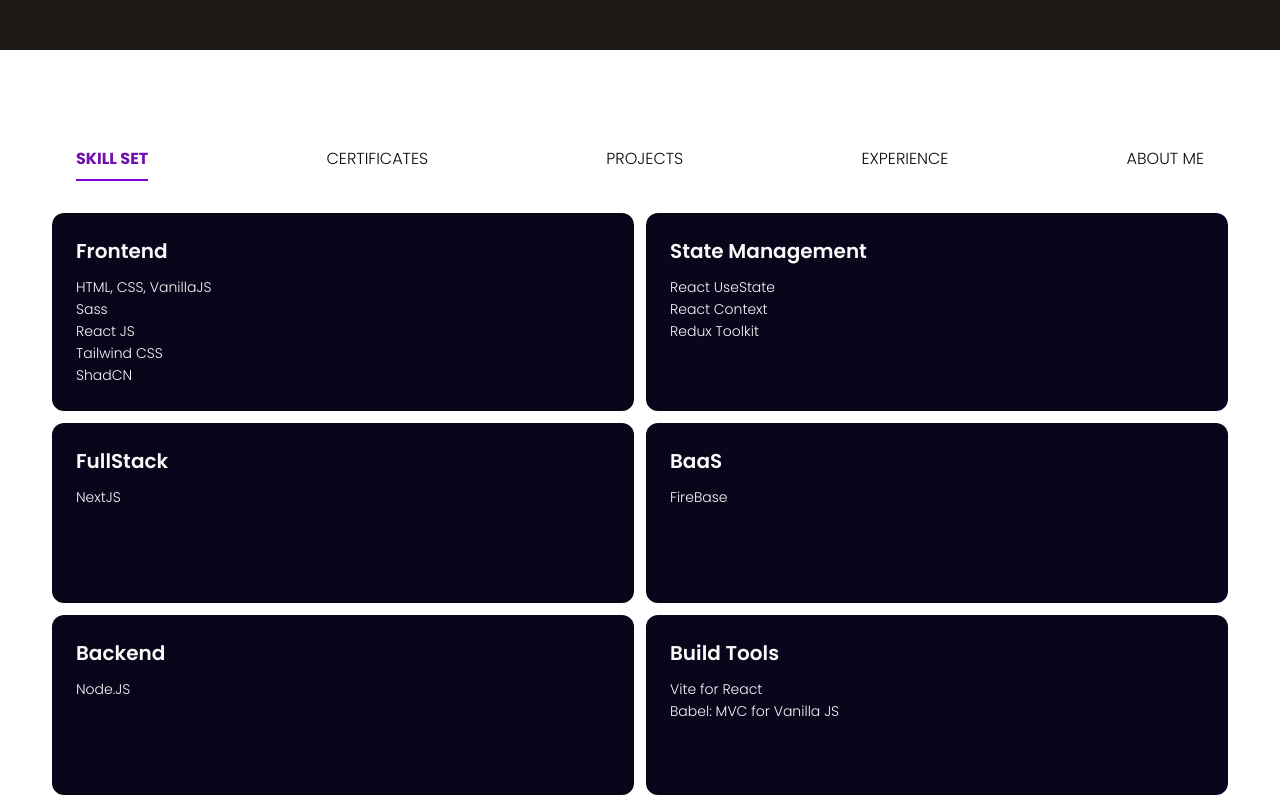
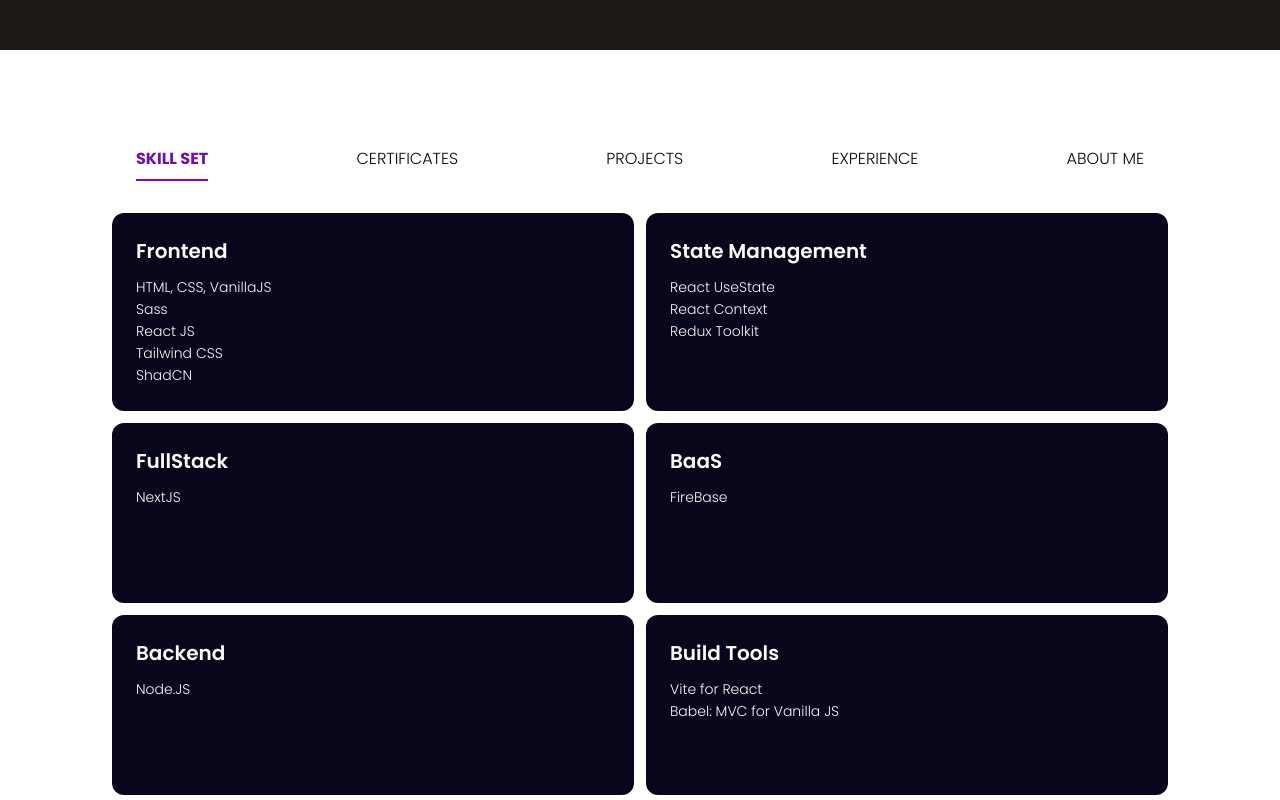
Before and after one commit to shameCanales/shame-portfolio, a React (Vite) app: page / in a window 1280 px wide. Shown: the part 1560-2360 px from the top of the page. Built offline with nearby package versions, Linux system fonts and the light colour scheme; no server answers.

Commit message:
styled Outlet for Large viewport

```diff
--- a/src/pages/RootLayout.jsx
+++ b/src/pages/RootLayout.jsx
@@ -17,7 +17,7 @@
         <Github />
       </div>
       <TechStack />
-      <div className="px-5 sm:px-8 md:px-13">
+      <div className="px-5 sm:px-8 md:px-13 lg:px-28">
         <Navigation />
         <Outlet />
       </div>
```
